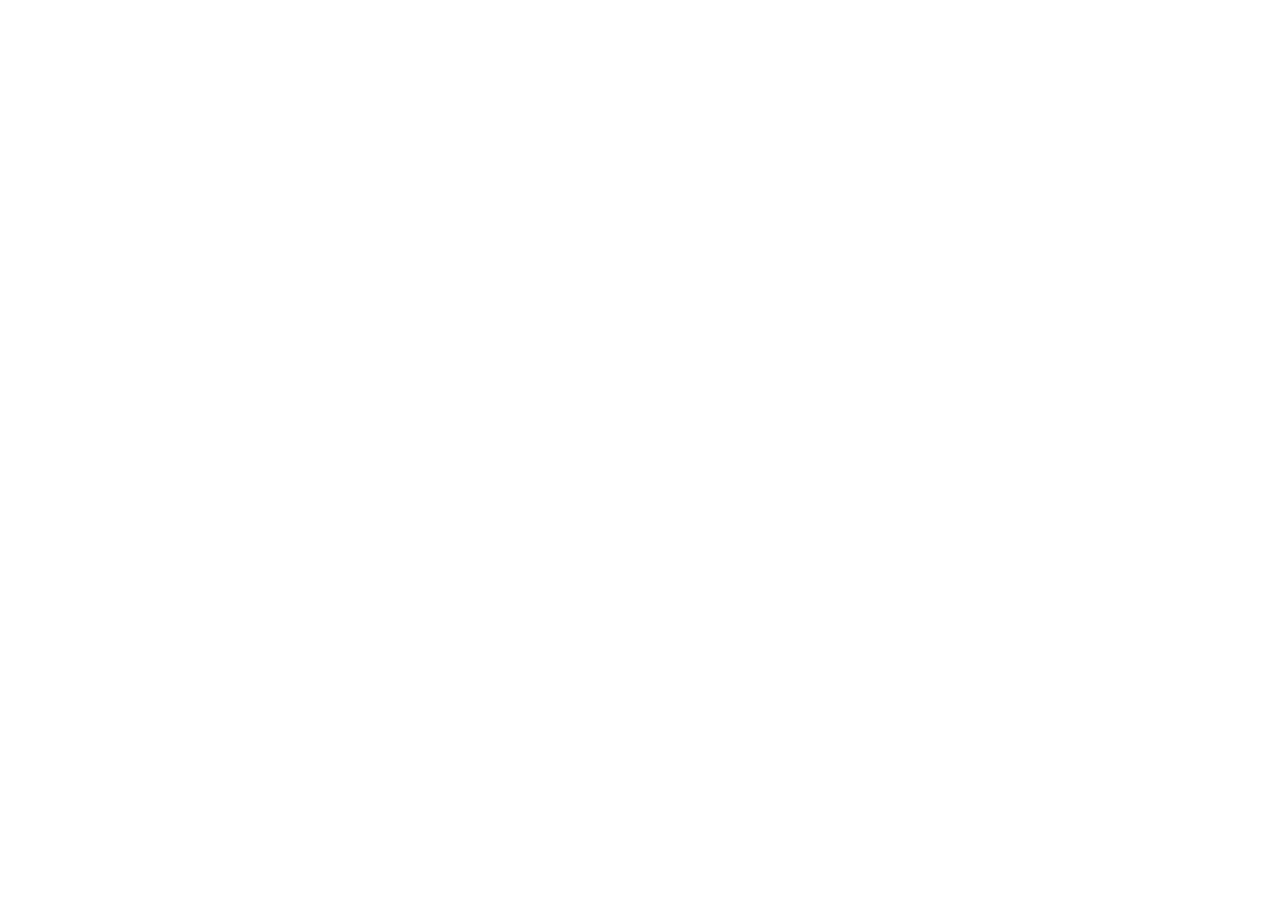
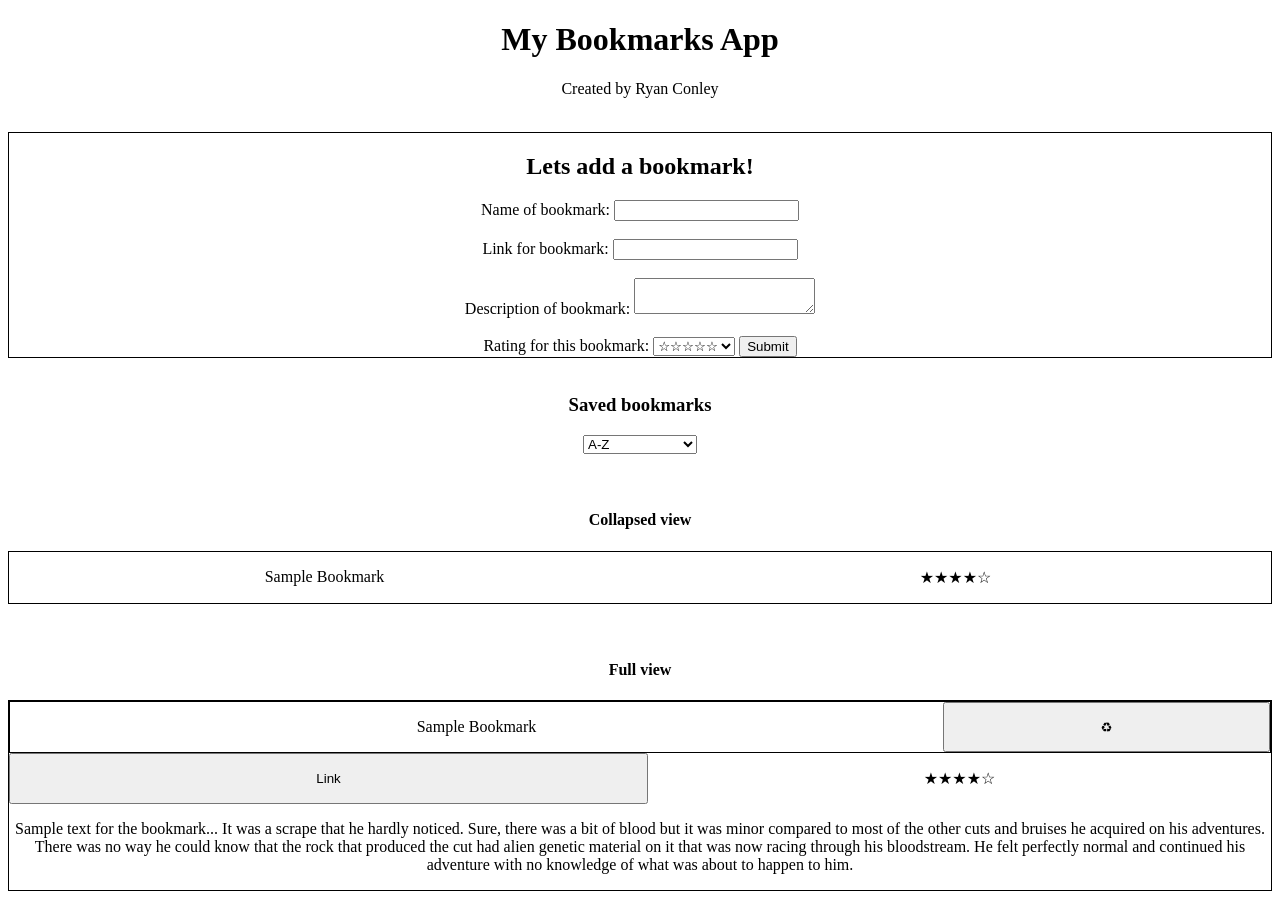
Before and after one commit to Brommstein/saving, a plain HTML site: page index.html in a window 1280 px wide. Before the commit the page ends 800 px from the top, so only its background shows below. Drawn offline with nearby package versions, Linux system fonts and the light colour scheme.

Commit message:
wireframe completed

```diff
--- a/index.css
+++ b/index.css
@@ -0,0 +1,36 @@
+body{
+    text-align: center;
+}
+
+.newBookmark{
+    border: 1px solid black;
+}
+
+.bookmarkSection{
+    border: 1px solid black;
+}
+
+#collapsedBookmarkList{
+    border: 1px solid black;
+}
+
+#fullBookmarkList{
+    border: 1px solid black;
+}
+
+#flexbox{
+    display: flex;
+    flex-direction: row;
+}
+
+#itemOne{
+    flex: 1;
+}
+
+#itemTwo{
+    flex: 1;
+}
+
+#itemThree{
+    flex: 3;
+}
--- a/index.html
+++ b/index.html
@@ -8,8 +8,86 @@
 </head>
 
 <body>
-    <header></header>
-    <main></main>
+    <header>
+        <h1>My Bookmarks App</h1>
+        <p>Created by Ryan Conley</p>
+    </header>
+    <br>
+    <main>
+        <!--User input for new bookmarks-->
+        <div class="newBookmark">
+            <h2>Lets add a bookmark!</h2>
+            <form id="bookmark">
+                <label for="title">Name of bookmark: </label>
+                <input type="text" id="title" name="title">
+                <br><br>
+                <label for="url">Link for bookmark: </label>
+                <input type="text" id="url" name="url">
+                <br><br>
+                <label for="disc">Description of bookmark: </label>
+                <textarea type="text" id="disc" name="disc"></textarea>
+                <br><br>
+                <label for="rating">Rating for this bookmark: </label>
+                <select name="rating">
+                    <option value="noRating" selected>☆☆☆☆☆</option>
+                    <option value="oneStar">★☆☆☆☆</option>
+                    <option value="twoStar">★★☆☆☆</option>
+                    <option value="threeStar">★★★☆☆</option>
+                    <option value="fourStar">★★★★☆</option>
+                    <option value="fiveStar">★★★★★</option>
+                </select>
+                <button id="submit" type="submit">Submit</button>
+            </form>
+        </div>
+        <br>
+        <!--List of bookmarks already saved-->
+            <!--Must be condensed upon opening-->
+        <h3>Saved bookmarks</h3>
+        <!--Filter list with dropdown-->
+        <select name="filter" id="filter">
+            <option value="a-z">A-Z</option>
+            <option value="z-a">Z-A</option>
+            <option value="h-l">Highest-Lowest</option>
+            <option value="l-h">Lowest-Highest</option>
+        </select>
+        <div class="savedBookmark">
+            <br><br>
+            <!--Clicking on condensed app displays details-->
+                <!--Includes description and Visit Site Link-->
+            <h4>Collapsed view</h4>
+            <section id="collapsedBookmarkList">
+                <div id="flexbox">
+                    <p id="itemOne">Sample Bookmark</p>
+                    <p id="itemTwo">★★★★☆</p>
+                </div>
+            </section>
+            <br><br>
+            <h4>Full view</h4>
+            <section id="fullBookmarkList">
+                <div id="flexbox" class="bookmarkSection">
+                    <p id="itemThree">Sample Bookmark</p>
+                    <!--Able to remove bookmarks-->
+                    <button id="itemTwo" class="delete">♻</button>
+                </div>
+                <div id="bookmarkInfo">
+                    <div id="flexbox">
+                        <button id="itemOne" class="link">Link</button>
+                        <p id="itemTwo">★★★★☆</p>
+                    </div>
+                    <p>Sample text for the bookmark... It was a scrape that he hardly noticed.
+                        Sure, there was a bit of blood but it was minor compared to most of the
+                        other cuts and bruises he acquired on his adventures. There was no
+                        way he could know that the rock that produced the cut had alien
+                        genetic material on it that was now racing through his bloodstream.
+                        He felt perfectly normal and continued his adventure with no
+                        knowledge of what was about to happen to him.</p>
+                </div>
+            </section>
+        </div>
+        <!--Appropriate feedback when cannot submit bookmark-->
+            <!--Example: no title //Bounces back popup of no title-->
+        <!--Edit rating and description of bookmark (optional)-->
+    </main>
     <footer></footer>
 </body>
 <script src="https://cdnjs.cloudflare.com/ajax/libs/jquery/3.5.1/jquery.min.js"></script>
```
Also changed, not shown: index.js (line endings or trailing spaces).
